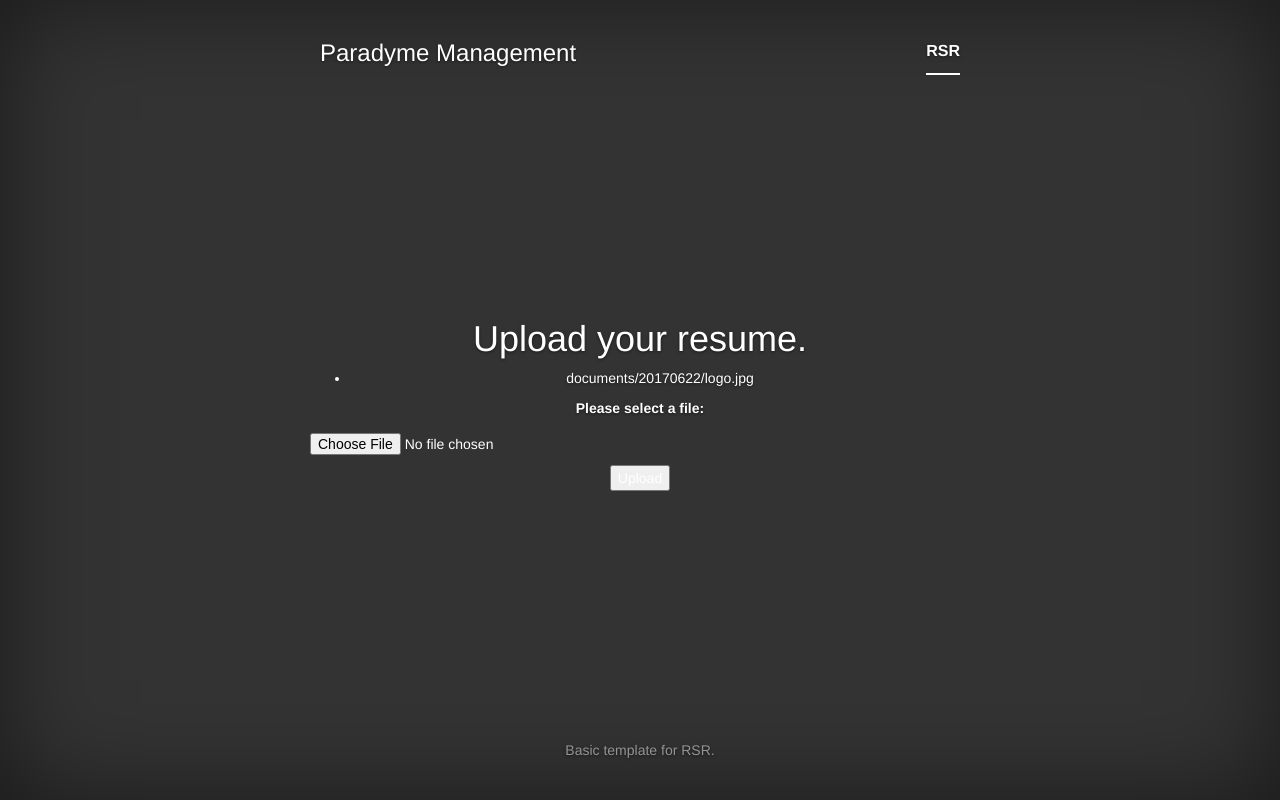
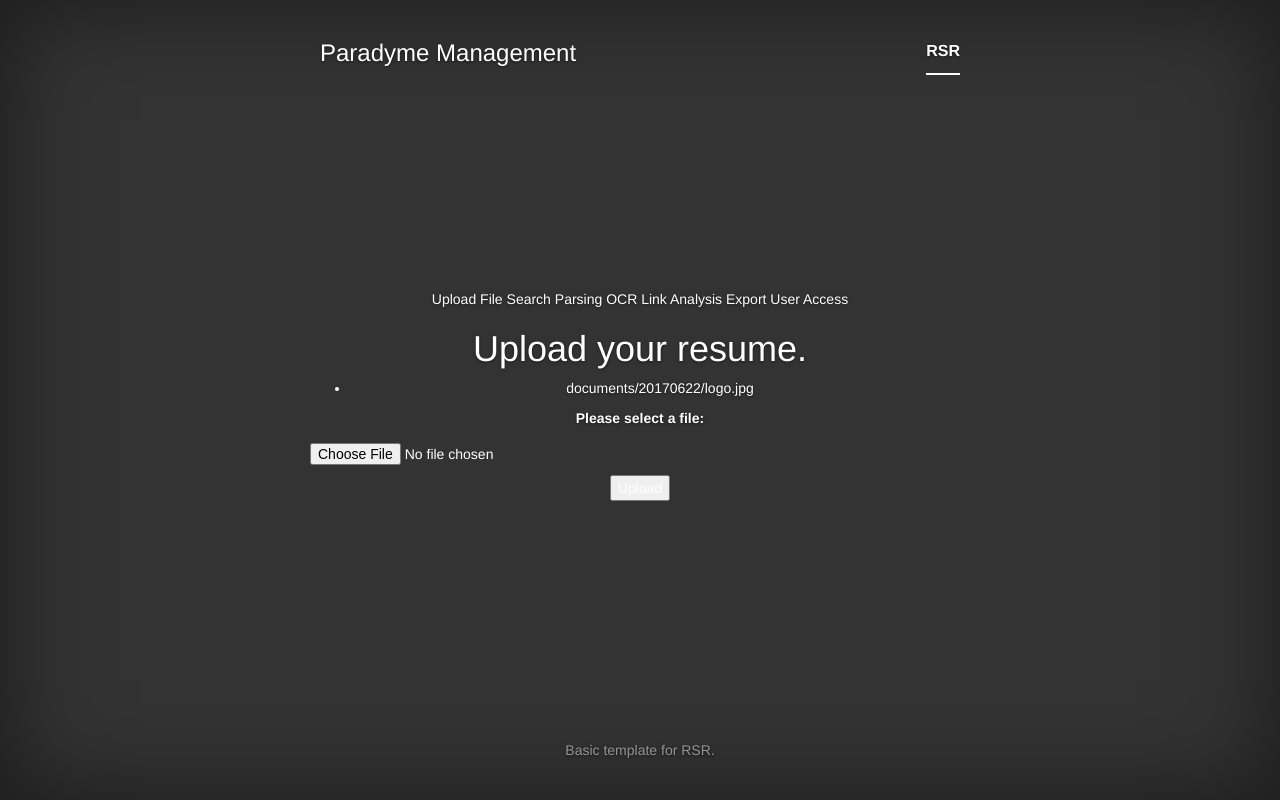
Before and after one commit to jeekang/RSR, a Django app: page /myapp/uploaddoc/ in a window 1280 px wide. Run offline with Django 3.2, Linux system fonts and the light colour scheme; data comes from the database, SQL or seed files in the repository; some libraries are stand-ins or nearby versions.

Commit message:
added main page and links to each of the dummy pages

```diff
--- a/ParadymeIntern/RSR/templates/index.HTML
+++ b/ParadymeIntern/RSR/templates/index.HTML
@@ -48,10 +48,21 @@
                <nav>
                  <ul class="nav masthead-nav">
                    <li class="active"><a href="#">RSR</a></li>
+
                  </ul>
+
                </nav>
+
              </div>
+
            </div>
+                   <a href ="{% url 'uploaddoc' %}">Upload File</a>
+                   <a href="{% url 'search' %}">Search</a>
+                   <a href="{% url 'parsing' %}">Parsing</a>
+                   <a href="{% url 'ocr' %}">OCR</a>
+                   <a href="{% url 'linkanalysis' %}">Link Analysis</a>
+                   <a href="{% url 'export' %}">Export</a>
+                   <a href="{% url 'user_access' %}">User Access</a>
 
            <div class="inner cover">
              <h1 class="cover-heading">Upload your resume.</h1>
--- a/ParadymeIntern/RSR/urls.py
+++ b/ParadymeIntern/RSR/urls.py
@@ -16,9 +16,19 @@ Including another URLconf
 from django.conf.urls import url
 from django.contrib import admin
 from. import views
-from RSR.views import uploaddoc
+from RSR.views import *
 
 urlpatterns = [
     url(r'^uploaddoc/$', uploaddoc, name='uploaddoc'),
 
+    url(r'^main/$', main, name = 'main'),
+    url(r'^ocr/$', ocr, name='ocr'),
+    url(r'^parsing/$', parsing, name='parsing'),
+    url(r'^search/$', search, name='search'),
+    url(r'^user_access/$', user_acc_cont, name='user_access'),
+    url(r'^export/$', export, name='export'),
+    url(r'^linkanalysis/$', linkanalysis, name='linkanalysis'),
+
+
+
 ]
--- a/ParadymeIntern/RSR/views.py
+++ b/ParadymeIntern/RSR/views.py
@@ -12,6 +12,9 @@ from django.core.urlresolvers import reverse
 from RSR.models import Document
 from RSR.forms import DocumentForm
 
+
+def main(request):
+    return render(request, 'main.html')
 
 def uploaddoc(request):
     # Handle file upload
```
Also changed, not shown: ParadymeIntern/RSR/templates/main.html (added, +7 -0 lines).
